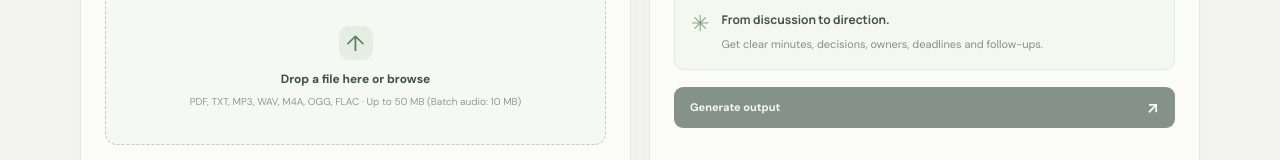
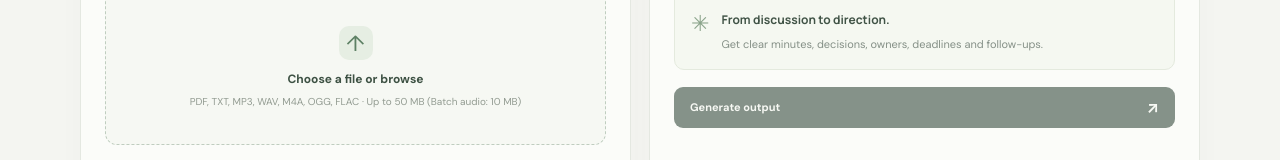
Before and after one commit to maheka42/moment-ai, a React (Vite) app in the folder frontend/: page / in a window 1280 px wide. Shown: the part 568-728 px from the top of the page. Built offline with nearby package versions, Linux system fonts and the light colour scheme; no server answers; the HTML template or start-up script is replaced by a standard one.

Commit message:
Use accurate upload control label

```diff
--- a/frontend/src/App.tsx
+++ b/frontend/src/App.tsx
@@ -225,7 +225,7 @@ export default function App() {
                 onChange={(event) => setFile(event.target.files?.[0] || null)}
               />
               <span className="upload-icon">↑</span>
-              <b>{file ? file.name : "Drop a file here or browse"}</b>
+              <b>{file ? file.name : "Choose a file or browse"}</b>
               <small>PDF, TXT, MP3, WAV, M4A, OGG, FLAC · Up to 50 MB (Batch audio: 10 MB)</small>
             </label>
 
```
